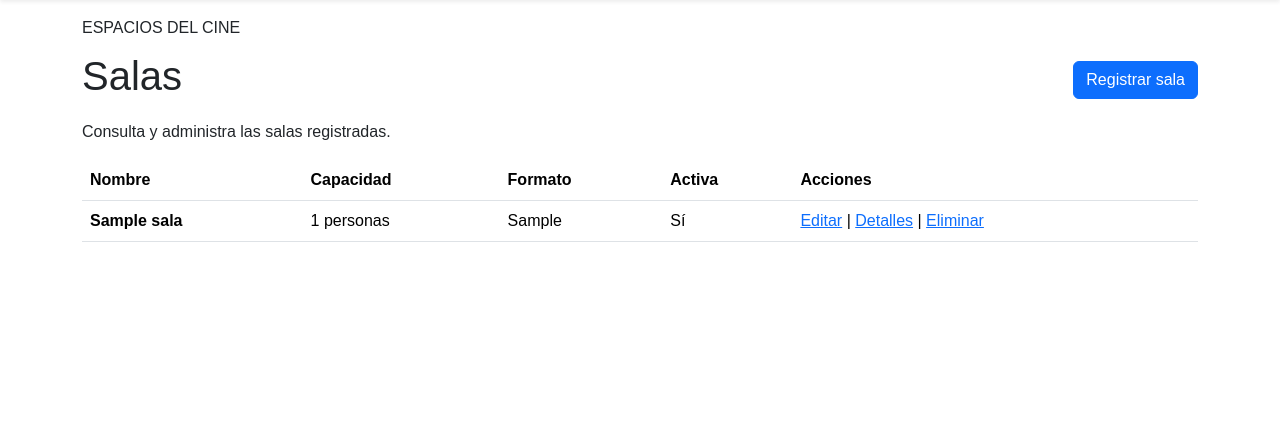
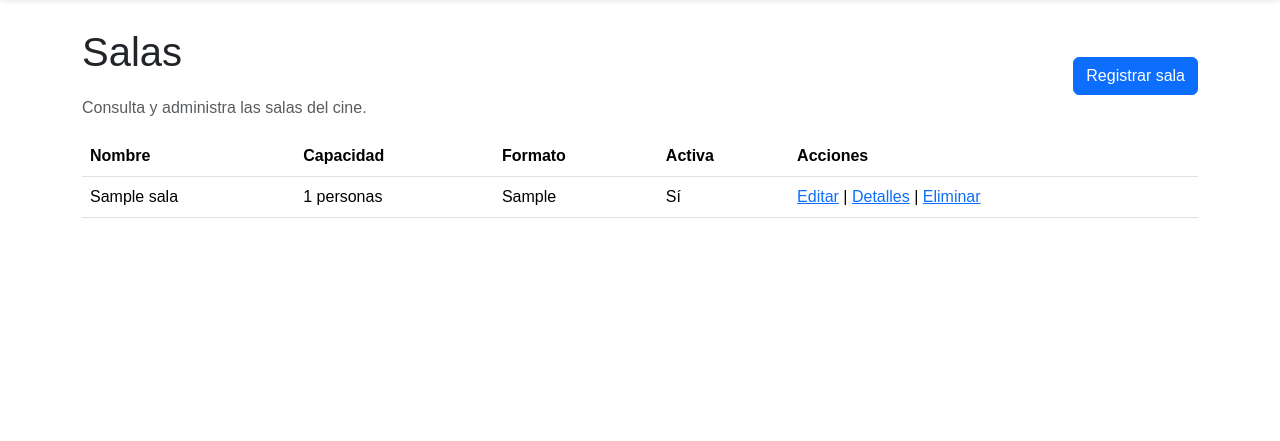
Before and after one commit to JEEM244/beta, an ASP.NET Core app: page /Salas in a window 1280 px wide. Shown: the part 57-498 px from the top of the page. Run offline with ASP.NET Core 8, Linux system fonts and the light colour scheme; empty tables hold one stand-in row (values such as "Sample post"); database files in the repository are not loaded.

Commit message:
Restaurar tabla sencilla de salas con Bootstrap

```diff
--- a/CineCarteleraV2_5L1/Views/Salas/Index.cshtml
+++ b/CineCarteleraV2_5L1/Views/Salas/Index.cshtml
@@ -3,17 +3,15 @@
     ViewData["Title"] = "Salas";
 }
 
-<div class="d-flex justify-content-between align-items-center flex-wrap gap-2 mb-3">
+<div class="d-flex justify-content-between align-items-center flex-wrap gap-2">
     <div>
-        <span class="eyebrow">ESPACIOS DEL CINE</span>
         <h1 class="page-title">Salas</h1>
-        <p class="page-subtitle mb-0">Consulta y administra las salas registradas.</p>
+        <p class="text-muted">Consulta y administra las salas del cine.</p>
     </div>
     <a asp-action="Create" class="btn btn-primary">Registrar sala</a>
 </div>
 
-<div class="table-shell">
-    <table class="table table-hover align-middle mb-0">
+<table class="table table-hover align-middle">
     <thead>
         <tr>
             <th>Nombre</th>
@@ -27,14 +25,10 @@
     @foreach (var item in Model)
     {
         <tr>
-                <td class="fw-semibold">@item.NombreSala</td>
+            <td>@item.NombreSala</td>
             <td>@item.Capacidad personas</td>
-                <td><span class="data-tag">@item.FormatoSala</span></td>
-                <td>
-                    <span class="status-pill @(item.Activa ? "status-on" : "status-off")">
-                        @(item.Activa ? "Sí" : "No")
-                    </span>
-                </td>
+            <td>@item.FormatoSala</td>
+            <td>@(item.Activa ? "Sí" : "No")</td>
             <td class="table-actions">
                 <a asp-action="Edit" asp-route-id="@item.IdSala">Editar</a> |
                 <a asp-action="Details" asp-route-id="@item.IdSala">Detalles</a> |
@@ -44,8 +38,8 @@
     }
     </tbody>
 </table>
+
 @if (!Model.Any())
 {
-        <p class="text-muted m-3">Todavía no hay salas registradas.</p>
+    <p class="text-muted">Todavía no hay salas registradas.</p>
 }
-</div>
```
Lines whose indentation alone changed are shown as unchanged.
